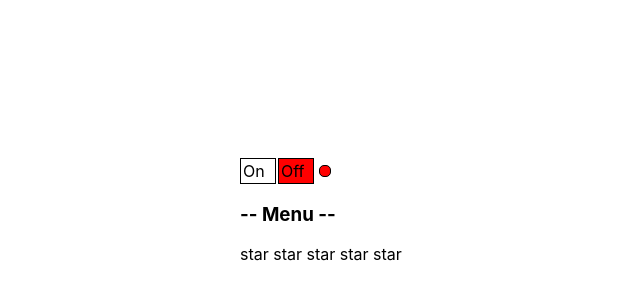
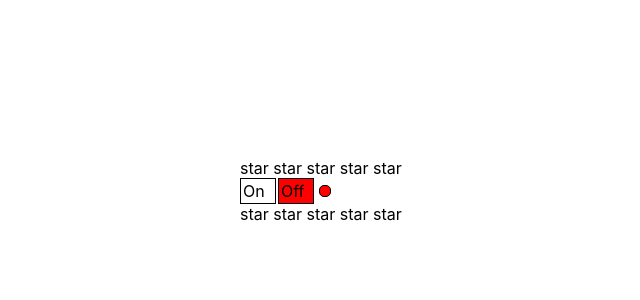
Before and after one commit to tkachiko/my-app, a React (Create React App) app: page / in a window 1280 px wide. Shown: the part 42-342 px from the top of the page, without its empty margins (100-740 px from the left). Built offline with nearby package versions, Linux system fonts and the light colour scheme.

Commit message:
08 - callbacks 1

```diff
--- a/src/App.tsx
+++ b/src/App.tsx
@@ -1,16 +1,19 @@
-import React from 'react';
+import React, {useState} from 'react';
 import './App.css';
-import Accordion from './components/Accordion/Accordion';
-import {Rating} from "./components/Rating/Rating";
+import {Rating, RatingValueType} from './components/Rating/Rating';
 import {OnOff} from './components/OnOff/OnOff';
-import UncontrolledAccordion from './components/UncontrolledAccordion/UncontrolledAccordion';
 import {UncontrolledRating} from './components/UncontrolledRating/UncontrolledRating';
 
 function App() {
-  console.log('App rendering')
+  console.log('App rendering');
+
+  const [ratingValue, setRatingValue] = useState<RatingValueType>(0);
+
   return (
     <div className={'App'}>
-{/*      <Accordion titleValue={'Menu'} collapsed={true}/>
+      <Rating value={ratingValue} onClick={setRatingValue}/>
+
+      {/*<Accordion titleValue={'Menu'} collapsed={true}/>
       <Accordion titleValue={'Users'} collapsed={false}/>
 
       <Rating value={0}/>
@@ -21,7 +24,7 @@
       <Rating value={5}/>*/}
 
       <OnOff/>
-      <UncontrolledAccordion titleValue={'Menu'}/>
+      {/*<UncontrolledAccordion titleValue={'Menu'}/>*/}
       <UncontrolledRating/>
     </div>
   );
@@ -32,8 +35,8 @@
 }
 
 function PageTitle(props: PageTitlePropsType) {
-  console.log('PageTitle rendered')
-  return <h1>{props.title}</h1>
+  console.log('PageTitle rendered');
+  return <h1>{props.title}</h1>;
 }
 
 export default App;
--- a/src/components/Rating/Rating.tsx
+++ b/src/components/Rating/Rating.tsx
@@ -1,30 +1,34 @@
-import React from "react";
+import React from 'react';
+
+export type RatingValueType =  0 | 1 | 2 | 3 | 4 | 5
 
 type RatingPropsType = {
-  value: 0 | 1 | 2 | 3 | 4 | 5,
+  value: RatingValueType
+  onClick: (value: RatingValueType) => void
 }
 
 export function Rating(props: RatingPropsType) {
-  console.log('Rating rendered')
-    return (
-      <div>
-        <Star selected={props.value > 0}/>
-        <Star selected={props.value > 1}/>
-        <Star selected={props.value > 2}/>
-        <Star selected={props.value > 3}/>
-        <Star selected={props.value > 4}/>
-      </div>
-    )
+  console.log('Rating rendered');
+  return (
+    <div>
+      <Star selected={props.value > 0} onClick={props.onClick} value={1}/>
+      <Star selected={props.value > 1} onClick={props.onClick} value={2}/>
+      <Star selected={props.value > 2} onClick={props.onClick} value={3}/>
+      <Star selected={props.value > 3} onClick={props.onClick} value={4}/>
+      <Star selected={props.value > 4} onClick={props.onClick} value={5}/>
+    </div>
+  );
 }
 
 type StarPropsType = {
   selected: boolean,
+  onClick: (value: RatingValueType) => void
+  value: RatingValueType
 }
 
 function Star(props: StarPropsType) {
-  console.log('Star rendered')
-  if (props.selected) {
-    return <span><b>star</b> </span>
-  }
-  return <span>star </span>
+  console.log('Star rendered');
+  return <span onClick={() => props.onClick(props.value)}>
+  {props.selected ? <b>star </b> : 'star '}
+</span>;
 }
--- a/src/components/UncontrolledAccordion/UncontrolledAccordion.tsx
+++ b/src/components/UncontrolledAccordion/UncontrolledAccordion.tsx
@@ -2,27 +2,25 @@
 
 type AccordionPropsType = {
   titleValue: string,
-  // collapsed: boolean,
 }
 
 function UncontrolledAccordion(props: AccordionPropsType) {
   console.log('Accordion rendering');
   const [collapsed, setCollapsed] = useState(true);
   return <>
-    <AccordionTitle title={props.titleValue} setCollapsed={setCollapsed} collapsed={collapsed}/>
+    <AccordionTitle title={props.titleValue} onClick={() => setCollapsed(!collapsed)}/>
     {!collapsed && <AccordionBody/>}
   </>;
 }
 
 type AccordionTitlePropsType = {
   title: string
-  setCollapsed: (collapsed: boolean) => void
-  collapsed: boolean
+  onClick: () => void
 }
 
 function AccordionTitle(props: AccordionTitlePropsType) {
   console.log('AccordionTitle rendered');
-  return <h3 onClick={() => props.setCollapsed(!props.collapsed)}>-- {props.title} --</h3>;
+  return <h3 onClick={props.onClick}>-- {props.title} --</h3>;
 }
 
 function AccordionBody() {
--- a/src/components/UncontrolledRating/UncontrolledRating.tsx
+++ b/src/components/UncontrolledRating/UncontrolledRating.tsx
@@ -1,32 +1,27 @@
 import React, {useState} from 'react';
-
-type RatingType = {
-  value: 0 | 1 | 2 | 3 | 4 | 5,
-}
 
 export function UncontrolledRating() {
   console.log('Rating rendered');
   const [value, setValue] = useState(0);
   return (
     <div>
-      <Star selected={value > 0} setValue={setValue} value={1}/>
-      <Star selected={value > 1} setValue={setValue} value={2}/>
-      <Star selected={value > 2} setValue={setValue} value={3}/>
-      <Star selected={value > 3} setValue={setValue} value={4}/>
-      <Star selected={value > 4} setValue={setValue} value={5}/>
+      <Star selected={value > 0} setValue={() => setValue(1)}/>
+      <Star selected={value > 1} setValue={() => setValue(2)}/>
+      <Star selected={value > 2} setValue={() => setValue(3)}/>
+      <Star selected={value > 3} setValue={() => setValue(4)}/>
+      <Star selected={value > 4} setValue={() => setValue(5)}/>
     </div>
   );
 }
 
 type StarPropsType = {
   selected: boolean
-  value: 1 | 2 | 3 | 4 | 5
-  setValue: (value: 1 | 2 | 3 | 4 | 5) => void
+  setValue: () => void
 }
 
 function Star(props: StarPropsType) {
   console.log('Star rendered');
-  return <span onClick={() => props.setValue(props.value)}>
-    {props.selected ? <b>star </b> : 'star '}
-  </span>;
+  return <span onClick={props.setValue}>
+  {props.selected ? <b>star </b> : 'star '}
+</span>;
 }
```
